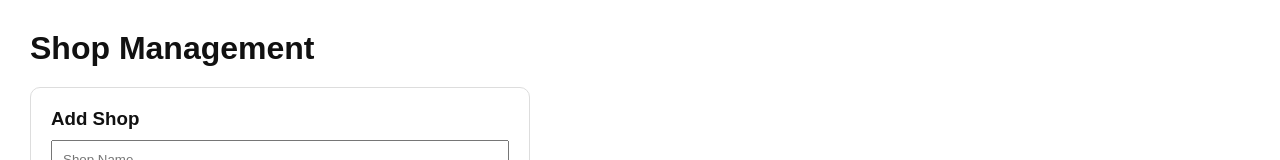
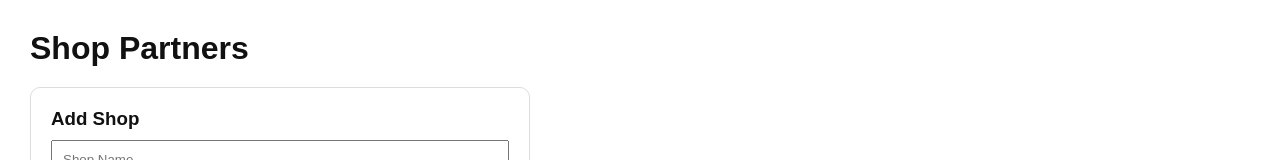
Before and after one commit to rudrajain95/gau-trust, a Next.js app: page /admin/shops in a window 1280 px wide. Shown: the top 160 px of the page. Built offline with nearby package versions, Linux system fonts and the light colour scheme; no server answers; the database is empty; sample sign-in values are in the browser's storage.

Commit message:
Change header from 'Shop Management' to 'Shop Partners'

```diff
--- a/app/admin/shops/page.tsx
+++ b/app/admin/shops/page.tsx
@@ -80,7 +80,7 @@ export default function AdminShopsPage() {
 
   return (
     <div style={{ padding: 30, fontFamily: "Arial" }}>
-      <h1>Shop Management</h1>
+<h1>Shop Partners</h1>
 
       <div style={{
         border: "1px solid #ddd",
```
